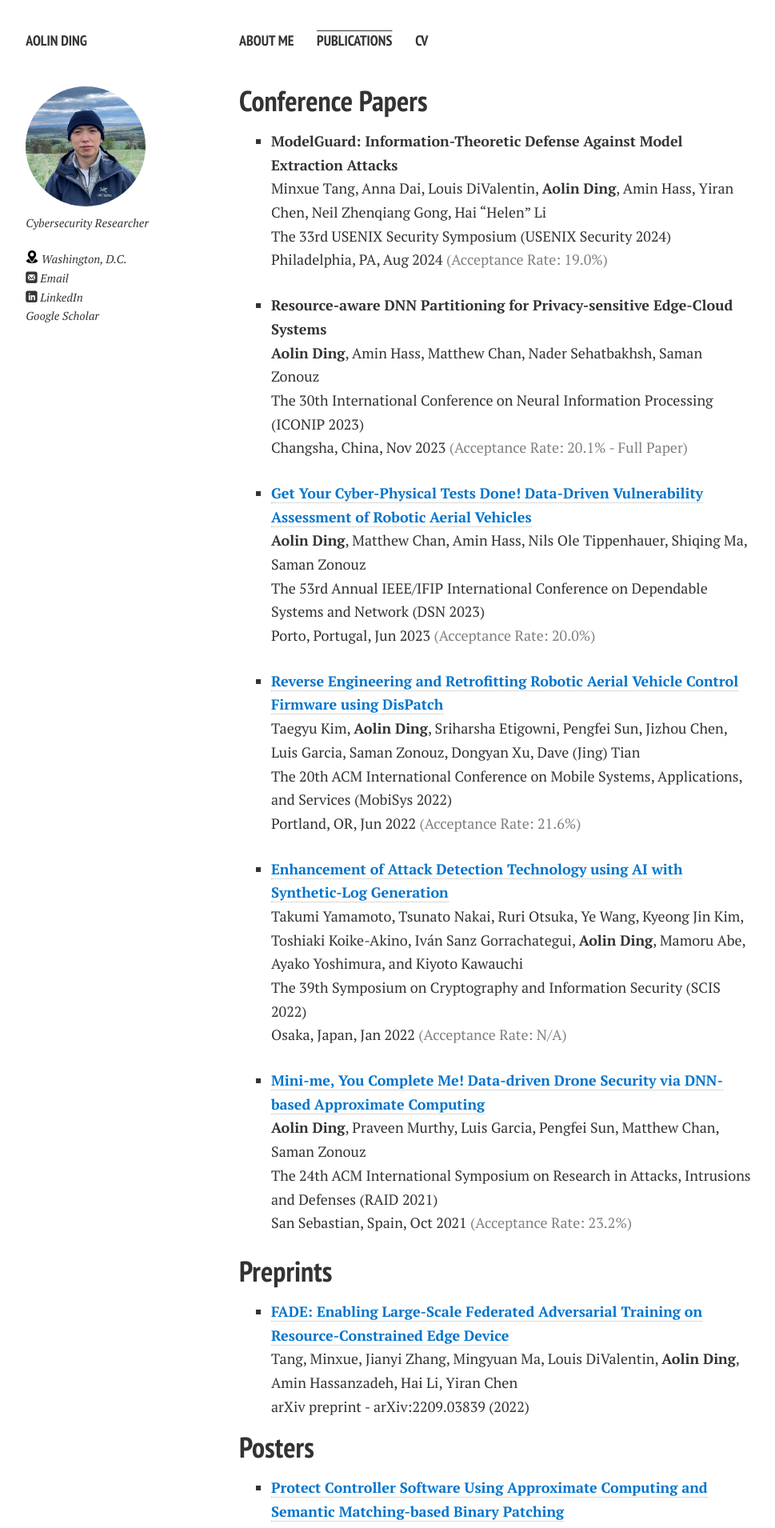
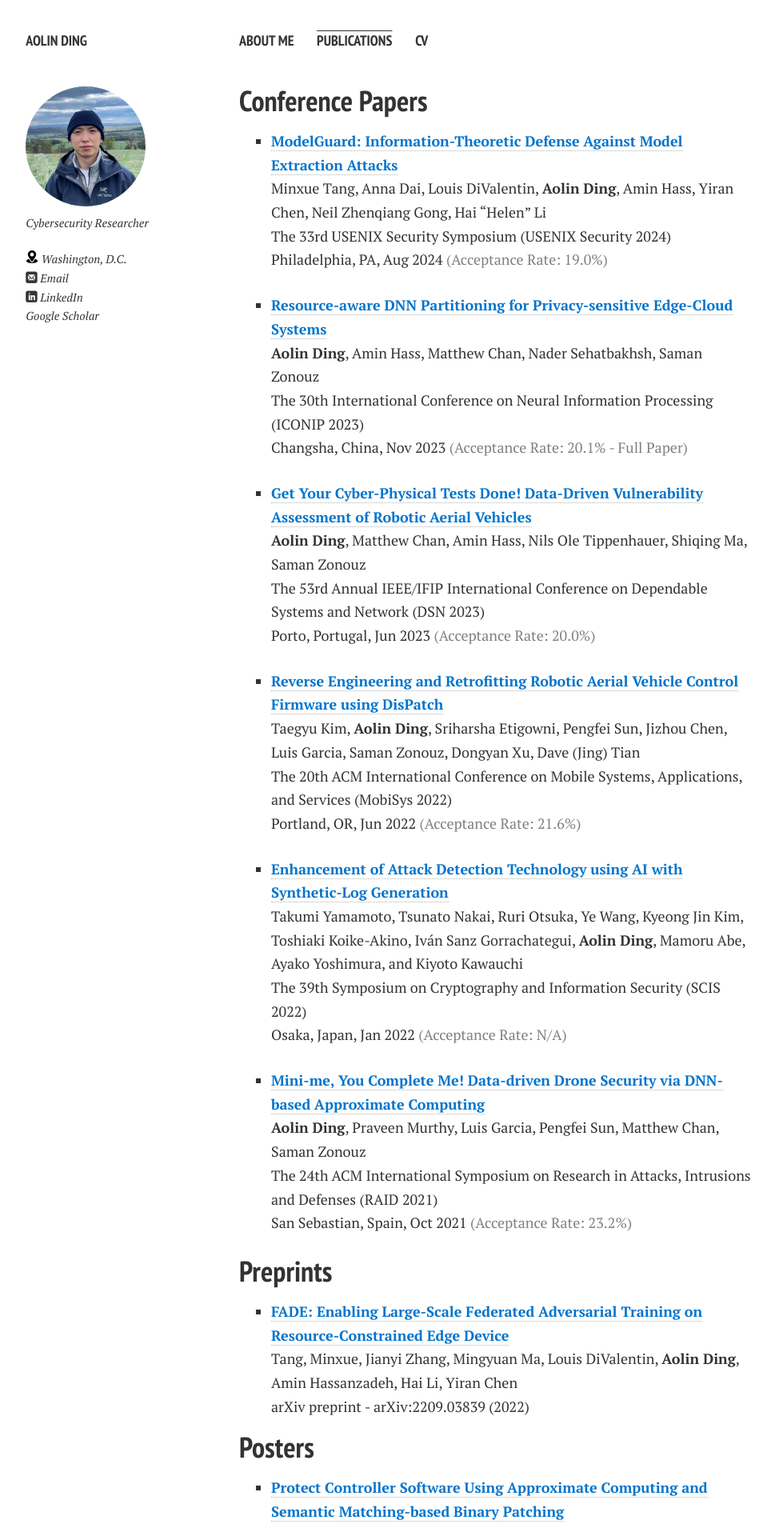
Before and after one commit to aolind/aolind.github.io, a Jekyll site: the page built from publications.md, in a window 1280 px wide. Shown: the top 1910 px of the page at 80% size, without its empty margins (21-990 px from the left). Built offline with Jekyll 4.4.1, drawn with Linux system fonts in a browser that asks for light colours; nearby versions of some CDN libraries; comment, search, counter and statistics services are not loaded; a style sheet for code colours, icons or effects is not loaded.

Commit message:
Add links

```diff
--- a/publications.md
+++ b/publications.md
@@ -6,12 +6,12 @@ title: Publications
 
 ## Conference Papers
 
-- **ModelGuard: Information-Theoretic Defense Against Model Extraction Attacks**\
+- [**<font color='#0074cc'>ModelGuard: Information-Theoretic Defense Against Model Extraction Attacks</font>**](https://www.usenix.org/conference/usenixsecurity24/presentation/tang)\
 Minxue Tang, Anna Dai, Louis DiValentin, **Aolin Ding**, Amin Hass, Yiran Chen, Neil Zhenqiang Gong, Hai "Helen" Li\
 The 33rd USENIX Security Symposium (USENIX Security 2024)\
 Philadelphia, PA, Aug 2024 <font color='gray'>(Acceptance Rate: 19.0%)</font>
 
-- **Resource-aware DNN Partitioning for Privacy-sensitive Edge-Cloud Systems**\
+- [**<font color='#0074cc'>Resource-aware DNN Partitioning for Privacy-sensitive Edge-Cloud Systems</font>**](https://link.springer.com/chapter/10.1007/978-981-99-8073-4_15)\
 **Aolin Ding**, Amin Hass, Matthew Chan, Nader Sehatbakhsh, Saman Zonouz\
 The 30th International Conference on Neural Information Processing (ICONIP 2023)\
 Changsha, China, Nov 2023 <font color='gray'>(Acceptance Rate: 20.1% - Full Paper)</font>
```
Also changed, not shown: index.md (+1 -1 lines).
